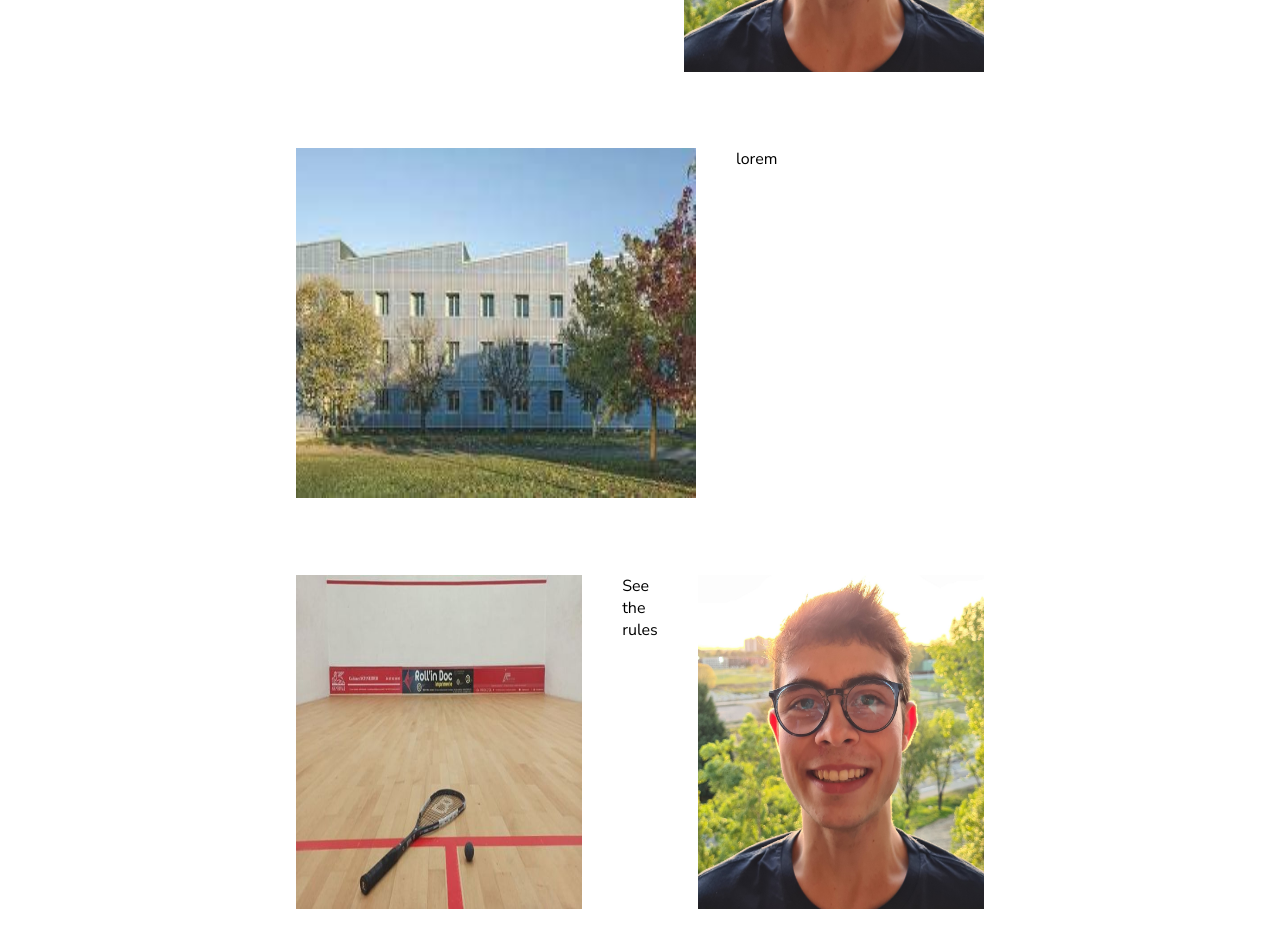
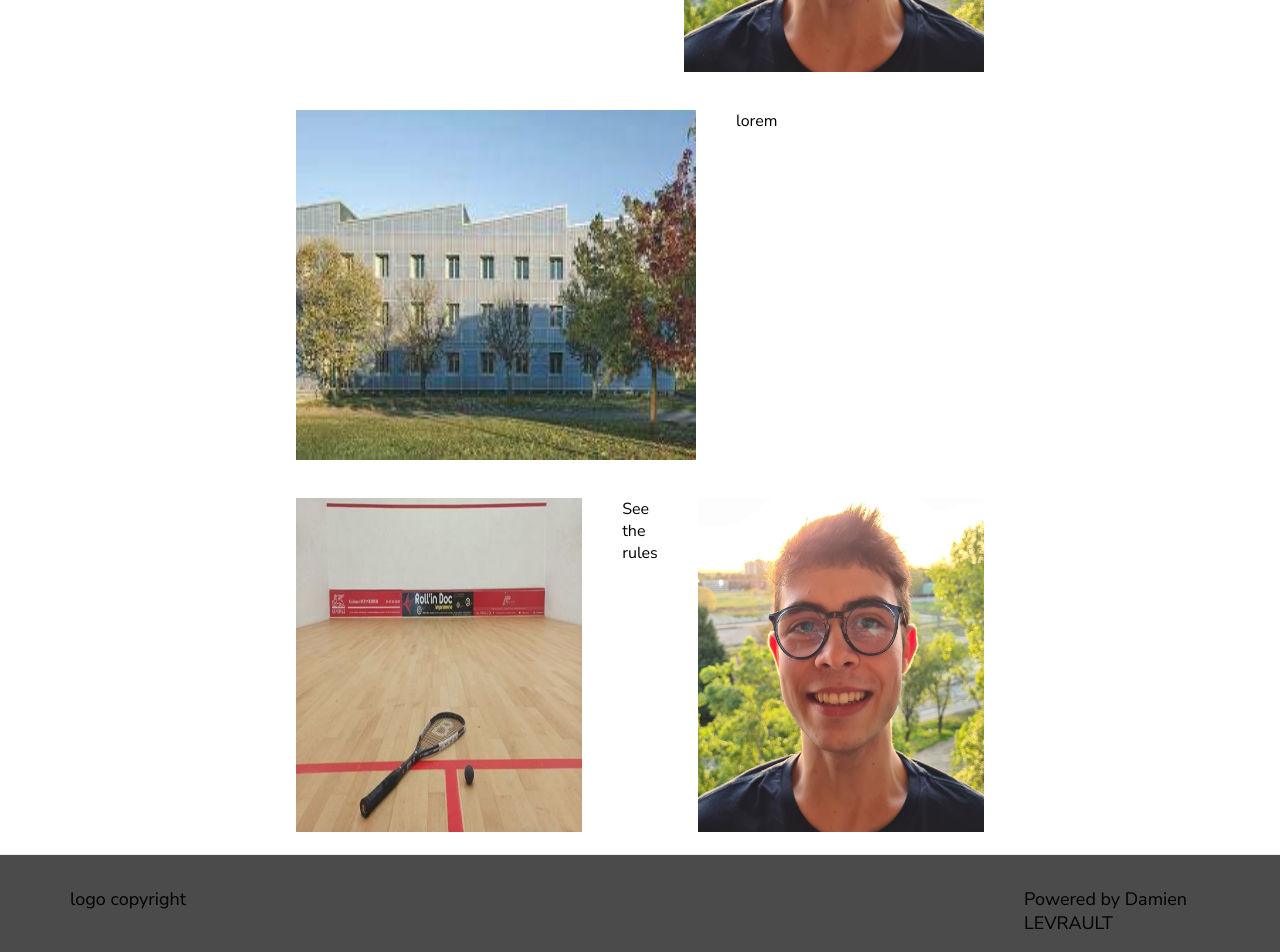
Before and after one commit to Daaams/PortfolioNext, a Next.js app: page /about in a window 1280 px wide. Shown: the part 380-1332 px from the top of the page. Built offline with nearby package versions, Linux system fonts and the light colour scheme.

Commit message:
tags change

```diff
--- a/pages/about.js
+++ b/pages/about.js
@@ -14,19 +14,19 @@ function about() {
             <main>
                 <h1>Why not knowing more about me ?</h1>
                 <div className={styles.sections}>
-                    <section className={styles.desc}>
+                    <article className={styles.desc}>
                         <p>lorem</p>
                         <figure>
                             <Image src={"/moi.jpg"} width ={300} height={350} alt="my picture"/>
                         </figure>
-                    </section>
-                    <section className={styles.studies}>
+                    </article>
+                    <article className={styles.studies}>
                         <figure>
                             <Image src={"/iut.jpg"} width ={400} height={350} alt="iut of Bordeaux"/>
                         </figure>
                         <p>lorem</p>
-                    </section>
-                    <section className={styles.activities}>
+                    </article>
+                    <article className={styles.activities}>
                         <figure>
                             <Image src={"/squash.jpg"} width ={300} height={350} alt="squash sport"/>
                         </figure>
@@ -34,7 +34,7 @@ function about() {
                         <figure>
                             <Image src={"/moi.jpg"} width ={300} height={350} alt="my picture" className={styles.myPicture}/>
                         </figure>
-                    </section>
+                    </article>
                 </div>
             </main>
 
```
